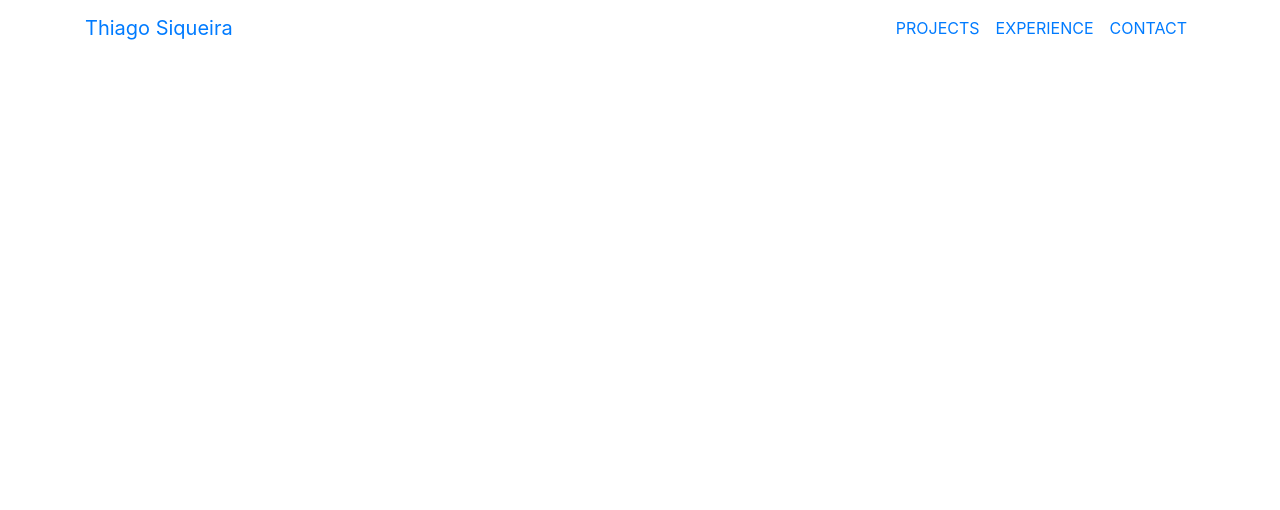
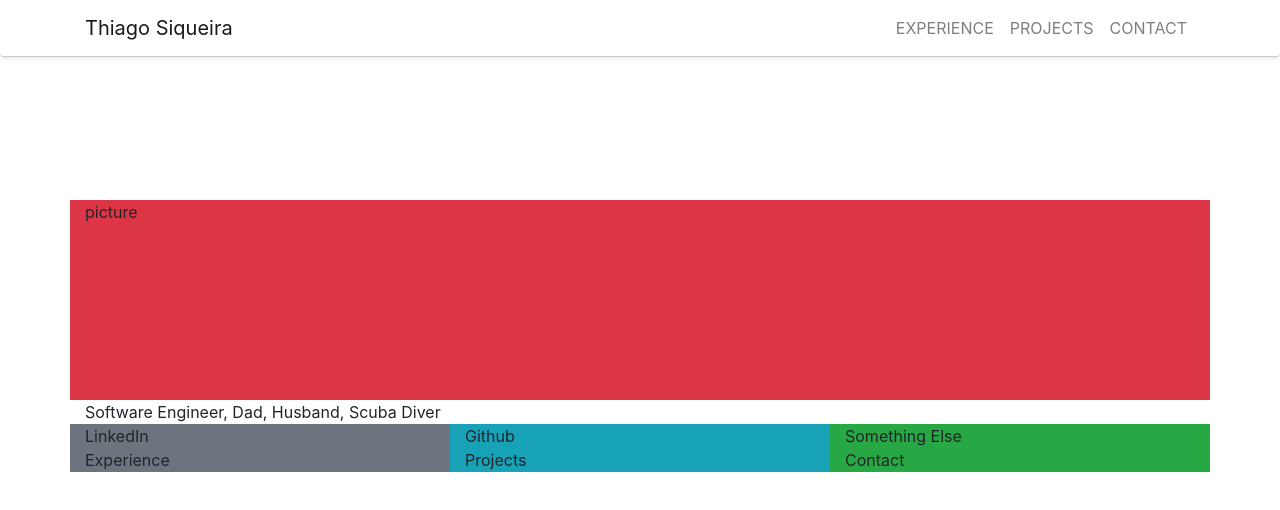
Before and after one commit to thiagonsiq/tsiqueira, an Angular app: page / in a window 1280 px wide. Shown: the top 510 px of the page. Built offline with nearby package versions, Linux system fonts and the light colour scheme.

Commit message:
working on the landing page

```diff
--- a/angular.json
+++ b/angular.json
@@ -28,11 +28,13 @@
             ],
             "styles": [
               "src/styles.scss",
-              "node_modules/bootstrap/dist/css/bootstrap.min.css"
+              "node_modules/bootstrap/dist/css/bootstrap.min.css",
+              "node_modules/@fortawesome/fontawesome-free/css/all.min.css"
             ],
             "scripts": [
               "node_modules/jquery/dist/jquery.min.js",
-              "node_modules/bootstrap/dist/js/bootstrap.min.js"
+              "node_modules/bootstrap/dist/js/bootstrap.min.js",
+              "node_modules/@fortawesome/fontawesome-free/js/all.min.js"
             ],
             "es5BrowserSupport": true
           },
--- a/package.json
+++ b/package.json
@@ -40,6 +40,7 @@
   },
   "devDependencies": {
     "@angular/language-service": "~7.2.0",
+    "@fortawesome/fontawesome-free": "^5.12.0",
     "@types/jasmine": "~2.8.8",
     "@types/jasminewd2": "~2.0.3",
     "@types/node": "~8.9.4",
--- a/src/app/app.component.html
+++ b/src/app/app.component.html
@@ -1,18 +1,41 @@
-<nav class="navbar navbar-expand-lg fixed-top" id="mainNav">
+<nav class="navbar navbar-expand-lg navbar-light fixed-top shadow-sm bg-white rounded" id="mainNav">
   <div class="container">
-    <a class="navbar-brand js-scroll-trigger" href="#top">Thiago Siqueira</a>
-    <button class="navbar-toggler navbar-toggler-right" type="button" data-toggle="collapse" data-target="#navbarResponsive"
-    aria-controls="navbarResponsive" aria-expanded="false" aria-label="Toggle Navigation">Menu <i class="fa fa-bars"></i></button>
-
-    <div class="collapse navbar-collapse" id="navbarResponsive">
-      <ul class="navbar-nav text-uppercase ml-auto">
-        <li class="nav-item"><a class="nav-link js-scroll-trigger" href="#link1">Projects</a></li>
-        <li class="nav-item"><a class="nav-link js-scroll-trigger" href="#link2">Experience</a></li>
-        <li class="nav-item"><a class="nav-link js-scroll-trigger" href="#link3">Contact</a></li>
-      </ul>
-    </div>
-
+      <a class="navbar-brand js-scroll-trigger" href="#top">Thiago Siqueira</a>
+      <button class="navbar-toggler navbar-toggler-right" type="button" data-toggle="collapse"
+        data-target="#navbarResponsive" aria-controls="navbarResponsive" aria-expanded="false"
+        aria-label="Toggle Navigation"><i class="fa fa-bars"></i></button>
+      <div class="collapse navbar-collapse" id="navbarResponsive">
+          <ul class="navbar-nav text-uppercase ml-auto">
+              <li class="nav-item"><a class="nav-link js-scroll-trigger" href="#experience">Experience</a></li>
+              <li class="nav-item"><a class="nav-link js-scroll-trigger" href="#projects">Projects</a></li>
+              <li class="nav-item"><a class="nav-link js-scroll-trigger" href="#contacts">Contact</a></li>
+          </ul>
+      </div>
   </div>
 </nav>
+  <header class="masthead">
+    <div class="container">
+      <div class="intro-text"></div>
+    </div>
+  </header>
+
+  <div class="container">
+    <div class="row" style="height:200px">
+      <div class="col bg-danger">picture</div>
+    </div>
+    <div class="row">
+        <div class="col bg-white">Software Engineer, Dad, Husband, Scuba Diver</div>
+      </div>
+    <div class="row">
+      <div class="col bg-secondary">LinkedIn</div>
+      <div class="col bg-info">Github</div>
+      <div class="col bg-success">Something Else</div>
+    </div>
+    <div class="row">
+        <div class="col bg-secondary">Experience</div>
+        <div class="col bg-info">Projects</div>
+        <div class="col bg-success">Contact</div>
+      </div>
+  </div>
 
 <router-outlet></router-outlet>
--- a/src/app/app.component.scss
+++ b/src/app/app.component.scss
@@ -1,6 +1,8 @@
-header.masthead {
-    text-align: center;
-    color: white;
-    width: 100vw;
-    height: 100vh;
+.navbar {
+    border-bottom: 1px solid #ccc;
 }
+header.masthead{
+    text-align:center;
+    padding-top: 50px;
+    padding-bottom: 150px;
+}
--- a/src/index.html
+++ b/src/index.html
@@ -2,7 +2,7 @@
 <html lang="en">
 <head>
   <meta charset="utf-8">
-  <title>Thiago Siqueira - Full Stack Software Engineer</title>
+  <title>Thiago Siqueira - Full Stack Senior Software Engineer</title>
   <base href="/">
 
   <meta name="viewport" content="width=device-width, initial-scale=1">
```
Also changed, not shown: 1 other file (tests, documents, lock files or other folders).
